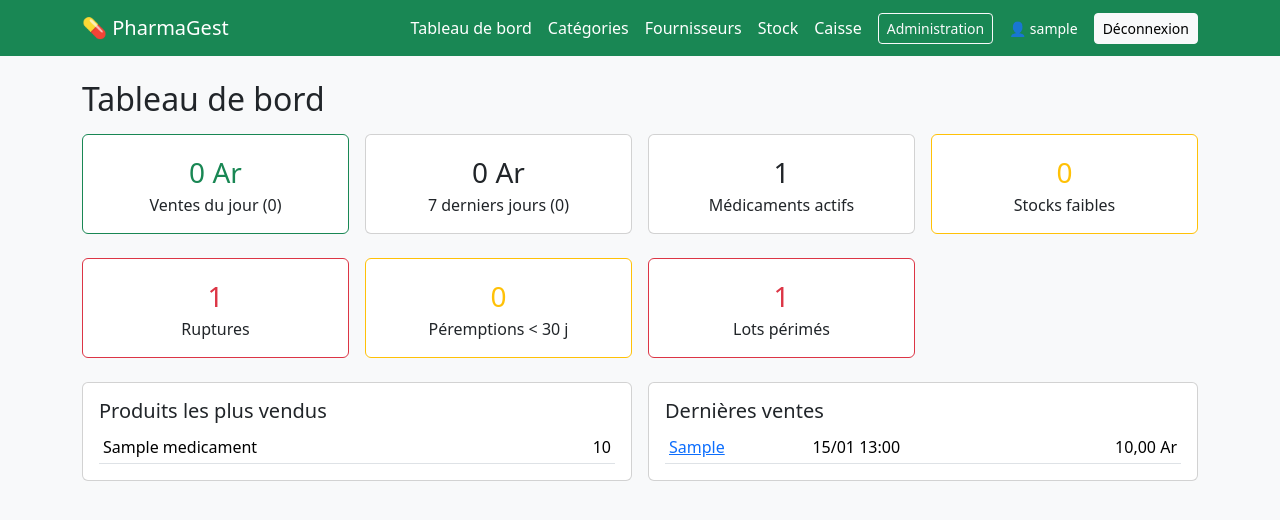
After one commit to ManatsoaTony/PharmaGest, a Django app: page /tableau-de-bord/ in a window 1280 px wide. The commit adds this page. Shown: the top 520 px of the page. Run offline with Django 5.2, Linux system fonts and the light colour scheme; a user stored in the database is signed in; tables that the repository leaves empty hold one stand-in row (values such as "Sample post").

Commit message:
feat: tableau de bord et recu PDF (ReportLab)

```diff
--- a/config/settings.py
+++ b/config/settings.py
@@ -97,3 +97,4 @@ LOGIN_REDIRECT_URL = "/"
 LOGOUT_REDIRECT_URL = "login"
 
 DEFAULT_AUTO_FIELD = "django.db.models.BigAutoField"
+LOGIN_REDIRECT_URL = "/tableau-de-bord/"
--- a/config/urls.py
+++ b/config/urls.py
@@ -15,6 +15,7 @@ urlpatterns = [
     path("fournisseurs/", include("fournisseurs.urls")),
     path("stock/", include("stock.urls")),
     path("ventes/", include("ventes.urls")),
+    path("tableau-de-bord/", include("rapports.urls")),
     path("", include("medicaments.urls")),
 ]
 
--- /dev/null
+++ b/rapports/urls.py
@@ -0,0 +1,6 @@
+from django.urls import path
+from . import views
+
+urlpatterns = [
+    path("", views.dashboard, name="dashboard"),
+]
--- a/rapports/views.py
+++ b/rapports/views.py
@@ -1,3 +1,61 @@
+from datetime import timedelta
+from decimal import Decimal
+
+from django.db.models import Count, DecimalField, Q, Sum, Value
+from django.db.models.functions import Coalesce
 from django.shortcuts import render
+from django.utils import timezone
 
-# Create your views here.
+from medicaments.models import Medicament
+from stock.models import LotStock
+from ventes.models import LigneVente, Vente
+
+
+def dashboard(request):
+    today = timezone.localdate()
+
+    # Ventes du jour
+    jour = Vente.objects.filter(date__date=today).aggregate(
+        total=Coalesce(Sum("total"), Value(Decimal("0")), output_field=DecimalField()),
+        nb=Count("id"),
+    )
+
+    # Ventes des 7 derniers jours
+    debut = today - timedelta(days=6)
+    semaine = Vente.objects.filter(date__date__gte=debut).aggregate(
+        total=Coalesce(Sum("total"), Value(Decimal("0")), output_field=DecimalField()),
+        nb=Count("id"),
+    )
+
+    # Stocks (lots valides uniquement)
+    meds = Medicament.objects.filter(actif=True).annotate(
+        stock=Coalesce(
+            Sum("lots__quantite",
+                filter=Q(lots__bloque=False, lots__date_peremption__gte=today)),
+            0,
+        )
+    )
+    nb_actifs = meds.count()
+    ruptures = [m for m in meds if m.stock == 0]
+    faibles = [m for m in meds if 0 < m.stock <= m.seuil_alerte]
+
+    # Péremptions
+    lots = LotStock.objects.filter(quantite__gt=0).select_related("medicament")
+    perimes = lots.filter(date_peremption__lt=today)
+    proches = lots.filter(date_peremption__gte=today,
+                          date_peremption__lte=today + timedelta(days=30))
+
+    # Produits les plus vendus
+    top = (LigneVente.objects
+           .values("medicament__nom_commercial")
+           .annotate(qte=Sum("quantite"))
+           .order_by("-qte")[:5])
+
+    dernieres = Vente.objects.select_related("utilisateur")[:5]
+
+    return render(request, "rapports/dashboard.html", {
+        "jour": jour, "semaine": semaine, "nb_actifs": nb_actifs,
+        "ruptures": ruptures, "faibles": faibles,
+        "perimes": perimes, "proches": proches,
+        "top": top, "dernieres": dernieres,
+    })
--- a/templates/base.html
+++ b/templates/base.html
@@ -11,6 +11,7 @@
   <div class="container">
     <a class="navbar-brand" href="{% url 'medicament_liste' %}">💊 PharmaGest</a>
     <div class="d-flex gap-3 align-items-center flex-wrap">
+      <a class="nav-link text-white" href="{% url 'dashboard' %}">Tableau de bord</a>
       <a class="nav-link text-white" href="{% url 'categorie_liste' %}">Catégories</a>
       <a class="nav-link text-white" href="{% url 'fournisseur_liste' %}">Fournisseurs</a>
       <a class="nav-link text-white" href="{% url 'stock_apercu' %}">Stock</a>
--- /dev/null
+++ b/templates/rapports/dashboard.html
@@ -0,0 +1,52 @@
+{% extends "base.html" %}
+{% block title %}Tableau de bord{% endblock %}
+{% block content %}
+<h2 class="mb-3">Tableau de bord</h2>
+
+<div class="row g-3 mb-4">
+  <div class="col-md-3"><div class="card card-body text-center border-success">
+    <div class="fs-3 text-success">{{ jour.total }} Ar</div>Ventes du jour ({{ jour.nb }})</div></div>
+  <div class="col-md-3"><div class="card card-body text-center">
+    <div class="fs-3">{{ semaine.total }} Ar</div>7 derniers jours ({{ semaine.nb }})</div></div>
+  <div class="col-md-3"><div class="card card-body text-center">
+    <div class="fs-3">{{ nb_actifs }}</div>Médicaments actifs</div></div>
+  <div class="col-md-3"><div class="card card-body text-center border-warning">
+    <div class="fs-3 text-warning">{{ faibles|length }}</div>Stocks faibles</div></div>
+</div>
+
+<div class="row g-3 mb-4">
+  <div class="col-md-3"><div class="card card-body text-center border-danger">
+    <div class="fs-3 text-danger">{{ ruptures|length }}</div>Ruptures</div></div>
+  <div class="col-md-3"><div class="card card-body text-center border-warning">
+    <div class="fs-3 text-warning">{{ proches|length }}</div>Péremptions &lt; 30 j</div></div>
+  <div class="col-md-3"><div class="card card-body text-center border-danger">
+    <div class="fs-3 text-danger">{{ perimes|length }}</div>Lots périmés</div></div>
+</div>
+
+<div class="row g-3">
+  <div class="col-md-6">
+    <div class="card card-body">
+      <h5>Produits les plus vendus</h5>
+      <table class="table table-sm mb-0">
+        {% for t in top %}
+          <tr><td>{{ t.medicament__nom_commercial }}</td><td class="text-end">{{ t.qte }}</td></tr>
+        {% empty %}<tr><td>Aucune vente.</td></tr>{% endfor %}
+      </table>
+    </div>
+  </div>
+  <div class="col-md-6">
+    <div class="card card-body">
+      <h5>Dernières ventes</h5>
+      <table class="table table-sm mb-0">
+        {% for v in dernieres %}
+          <tr>
+            <td><a href="{% url 'vente_detail' v.pk %}">{{ v.numero }}</a></td>
+            <td>{{ v.date|date:"d/m H:i" }}</td>
+            <td class="text-end">{{ v.total }} Ar</td>
+          </tr>
+        {% empty %}<tr><td>Aucune vente.</td></tr>{% endfor %}
+      </table>
+    </div>
+  </div>
+</div>
+{% endblock %}
--- a/templates/ventes/detail.html
+++ b/templates/ventes/detail.html
@@ -18,6 +18,7 @@
   <div class="d-flex gap-2">
     <a href="{% url 'caisse' %}" class="btn btn-success">Nouvelle vente</a>
     <button onclick="window.print()" class="btn btn-outline-secondary">Imprimer</button>
+        <a href="{% url 'vente_pdf' vente.pk %}" target="_blank" class="btn btn-danger">Reçu PDF</a>
   </div>
 </div>
 {% endblock %}
--- a/ventes/urls.py
+++ b/ventes/urls.py
@@ -8,4 +8,5 @@ urlpatterns = [
     path("valider/", views.valider, name="vente_valider"),
     path("historique/", views.liste_ventes, name="vente_liste"),
     path("<int:pk>/", views.vente_detail, name="vente_detail"),
+    path("<int:pk>/pdf/", views.recu_pdf, name="vente_pdf"),
 ]
```
Also changed, not shown: templates/rapports/dashoard.py (added, +52 -0 lines), ventes/views.py (+64 -0 lines).
